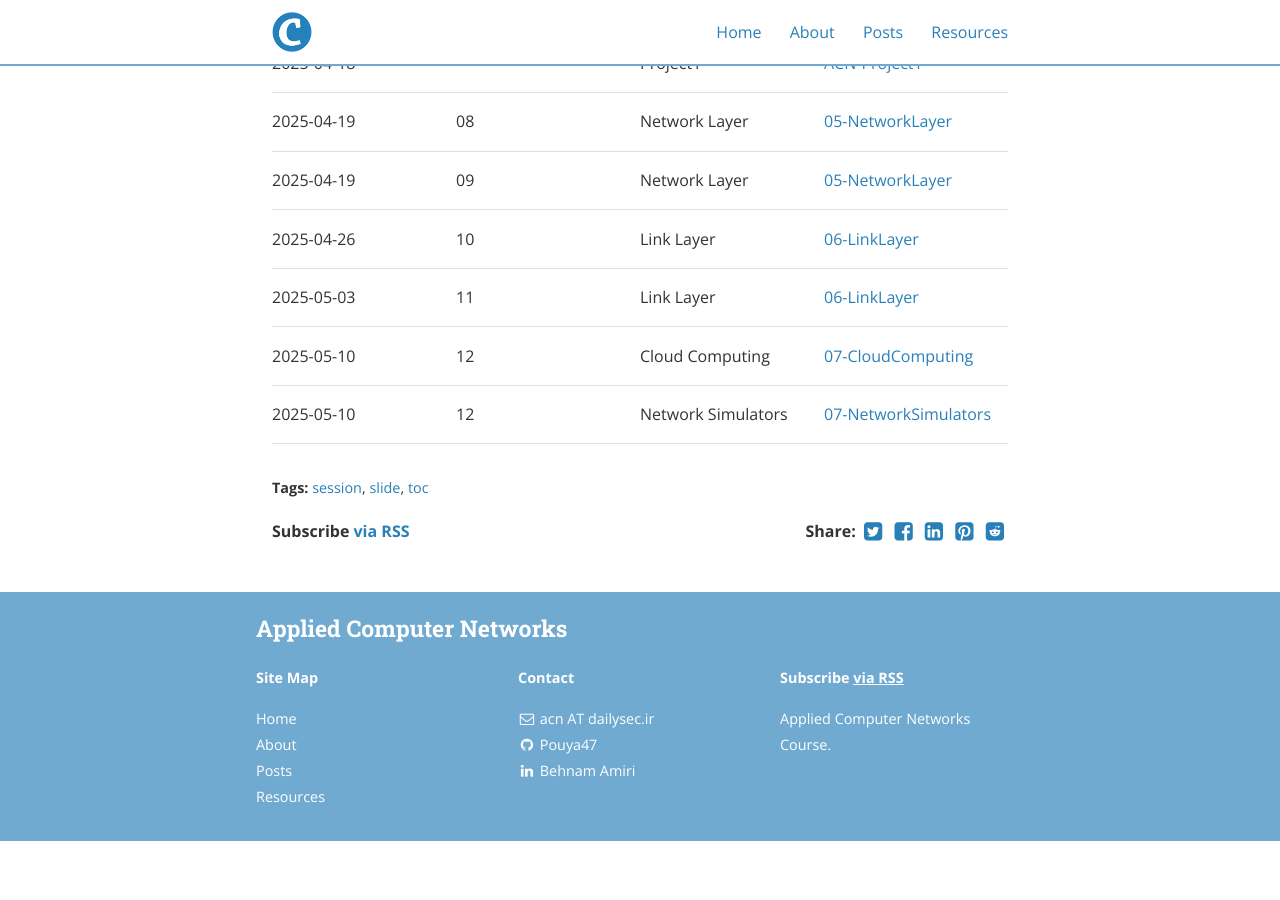
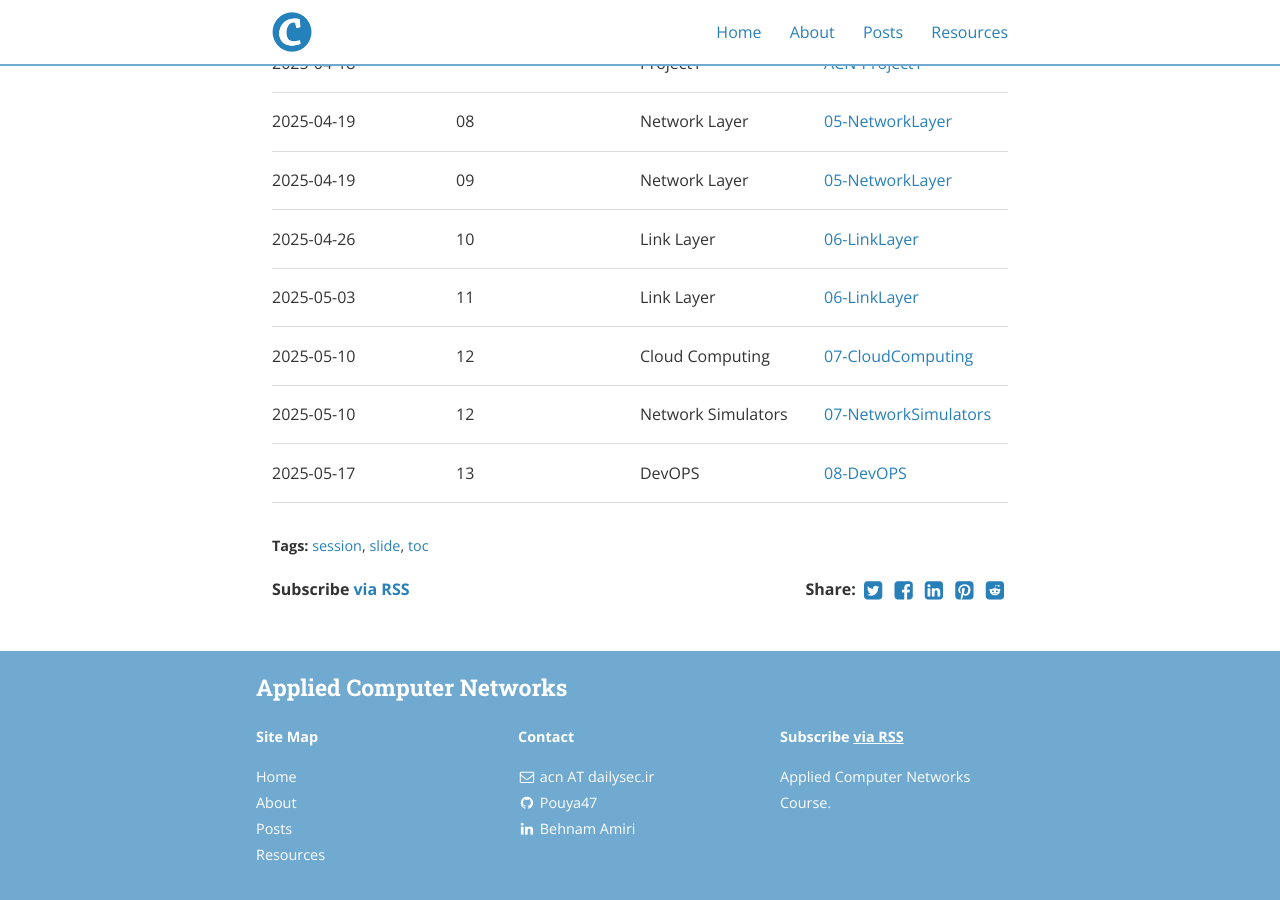
Before and after one commit to aComputerNetworks/aComputerNetworks.github.io, a Jekyll site: the page built from _posts/2025-02-17-TOC.md, in a window 1280 px wide and 900 px high, scrolled down 1232 px. Built offline with Jekyll 4.4.1, drawn with Linux system fonts in a browser that asks for light colours; nearby versions of some CDN libraries; before the commit the page ends 2073 px from its top, so only the background shows below that.

Commit message:
add devOPS

```diff
--- a/_posts/2025-02-17-TOC.md
+++ b/_posts/2025-02-17-TOC.md
@@ -30,3 +30,4 @@ You can download all session slides from the table below.
 | 2025-05-03 |   11  | Link Layer | [06-LinkLayer](/slides/06-LinkLayer.pdf) |
 | 2025-05-10 |   12  | Cloud Computing | [07-CloudComputing](/slides/07-CloudComputing.pdf) |
 | 2025-05-10 |   12  | Network Simulators | [07-NetworkSimulators](/slides/07-NetworkSimulators.pdf) |
+| 2025-05-17 |   13  | DevOPS | [08-DevOPS](/slides/08-DevOPS.pdf) |
```
Also changed, not shown: 1 other file.
